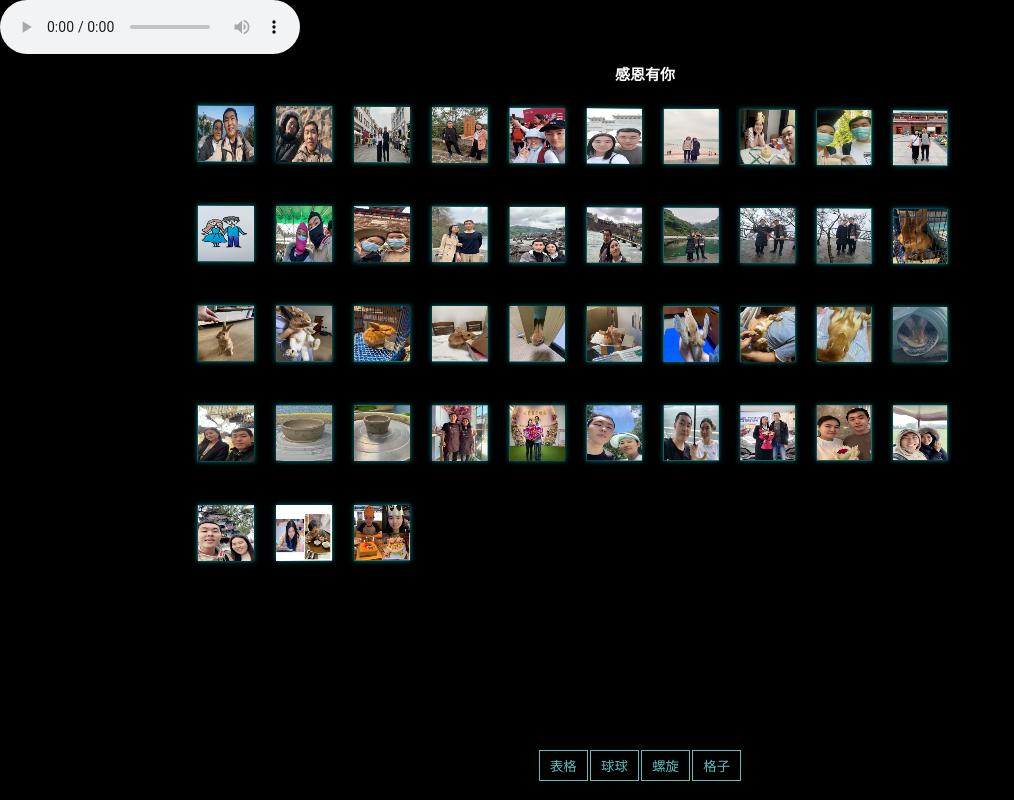
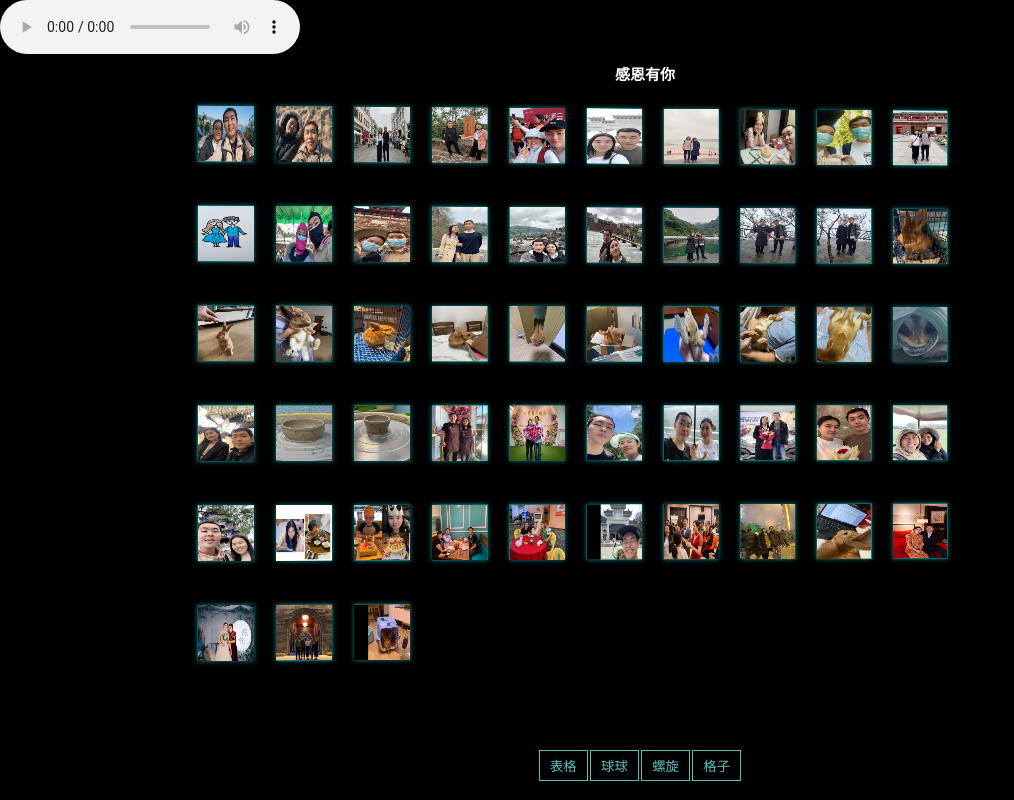
Before and after one commit to 437142188/PictureWall, a plain HTML site: page index.html in a window 1280 px wide. Shown: the whole page, without its empty margins (0-1014 px from the left). Drawn offline with Linux system fonts and the light colour scheme; animation ran at ten frames a second.

Commit message:
添加2022年10张图片

```diff
--- a/index.html
+++ b/index.html
@@ -198,7 +198,7 @@
 
 	        // }
 			var start_index = 1;
-			var end_index = 43;
+			var end_index = 53;
 			for(var i=start_index;i<=end_index;i++){
 				personArray.push({
 		            image: "./img/my"+i.toString() +".jpg"
```
Also changed, not shown: img/my44.jpg (added), img/my45.jpg (added), img/my46.jpg (added), img/my47.jpg (added), img/my48.jpg (added), img/my49.jpg (added), img/my50.jpg (added), img/my51.jpg (added), img/my52.jpg (added), img/my53.jpg (added).
